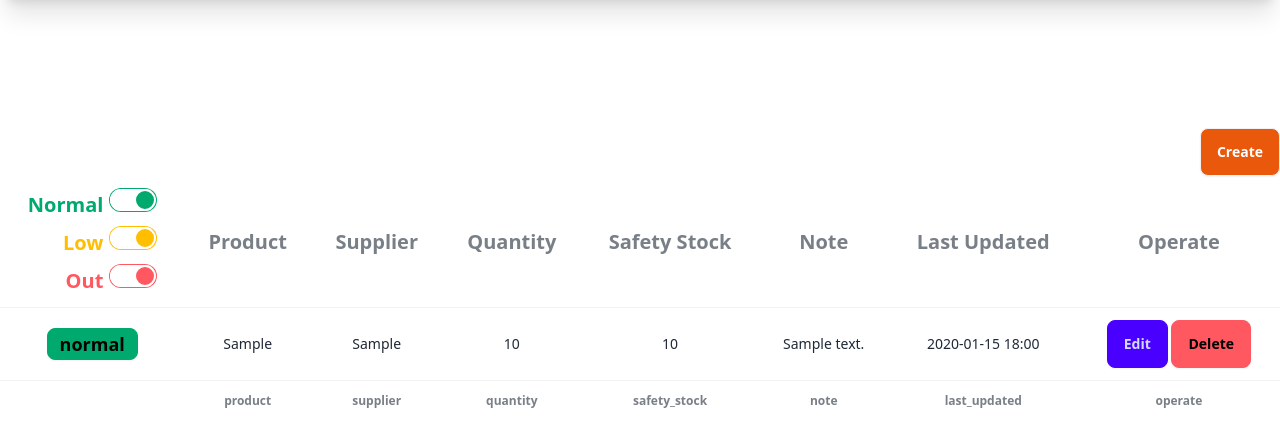
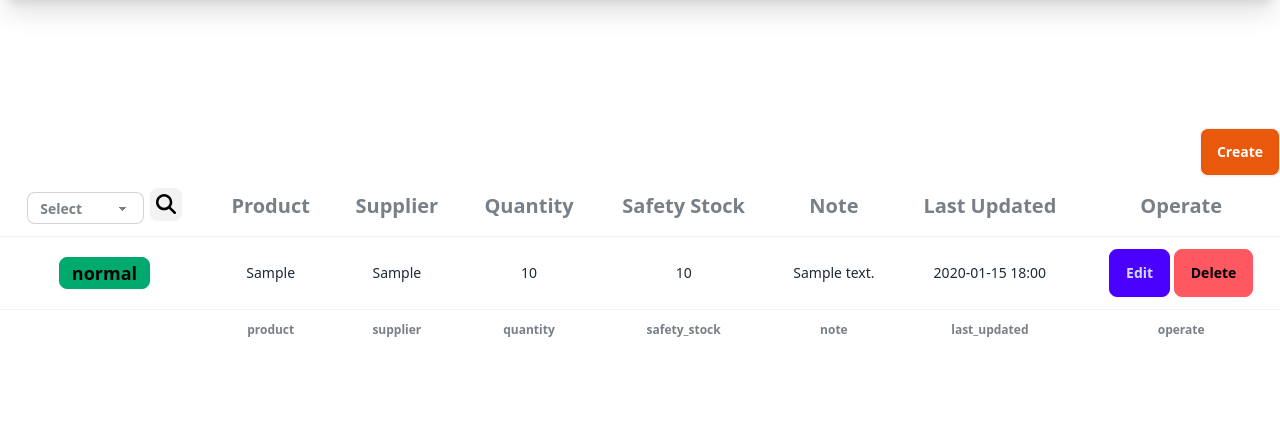
Before and after one commit to astrocamp/17th-TradeHub, a Django app: page /inventory/ in a window 1280 px wide. Shown: the part 68-515 px from the top of the page. Run offline with Django 5.2, Linux system fonts and the light colour scheme; tables that the repository leaves empty hold one stand-in row (values such as "Sample post"); style sheets or scripts are compiled from the project's sources.

Commit message:
feat: issue/#12 add search and write django_fsm in requirements.txt

```diff
--- a/apps/inventory/templates/pages/inventory_create.html
+++ b/apps/inventory/templates/pages/inventory_create.html
@@ -39,6 +39,4 @@
     </table>
   </div>
 </div>
-
-<hr />
 {% endblock %}
--- a/apps/inventory/templates/pages/inventory_index.html
+++ b/apps/inventory/templates/pages/inventory_index.html
@@ -11,35 +11,28 @@
       <thead>
         <tr class="text-xl text-center">
           <th>
-            <div class="join join-vertical text-right gap-2">
-              <div class="join-item text-success">
-                <span>Normal</span>
-                <input
-                  type="checkbox"
-                  class="toggle toggle-success"
-                  checked="checked"
-                  name="normal"
-                />
-              </div>
-              <div class="join-item text-warning">
-                <span>Low</span>
-                <input
-                  type="checkbox"
-                  class="toggle toggle-warning"
-                  checked="checked"
-                  name="low"
-                />
-              </div>
-              <div class="join-item text-error">
-                <span>Out</span>
-                <input
-                  type="checkbox"
-                  class="toggle toggle-error"
-                  checked="checked"
-                  name="out"
-                />
-              </div>
-            </div>
+            <form action="{% url 'inventory:index' %}" method="GET">
+              <select
+                class="select select-bordered select-sm w-25 max-w-xs md:w-auto"
+                name="select"
+              >
+                <option disabled selected value="Select">Select</option>
+                <option value="normal">Normal</option>
+                <option value="low_stock">Low Stock</option>
+                <option value="out_stock">Out Stock</option>
+              </select>
+              <button type="submit" class="btn btn-square btn-sm">
+                <svg
+                  class="w-5 h-5"
+                  xmlns="http://www.w3.org/2000/svg"
+                  viewBox="0 0 512 512"
+                >
+                  <path
+                    d="M416 208c0 45.9-14.9 88.3-40 122.7L502.6 457.4c12.5 12.5 12.5 32.8 0 45.3s-32.8 12.5-45.3 0L330.7 376c-34.4 25.2-76.8 40-122.7 40C93.1 416 0 322.9 0 208S93.1 0 208 0S416 93.1 416 208zM208 352a144 144 0 1 0 0-288 144 144 0 1 0 0 288z"
+                  />
+                </svg>
+              </button>
+            </form>
           </th>
           <th>Product</th>
           <th>Supplier</th>
--- a/apps/inventory/views.py
+++ b/apps/inventory/views.py
@@ -5,7 +5,11 @@ from .models import Inventory
 
 
 def index(request):
-    inventory = Inventory.objects.order_by("-id")
+    state = request.GET.get("select")
+    if state is None:
+        inventory = Inventory.objects.order_by("-id")
+    else:
+        inventory = Inventory.objects.filter(state=state)
     return render(request, "pages/inventory_index.html", {"inventory": inventory})
 
 
```
